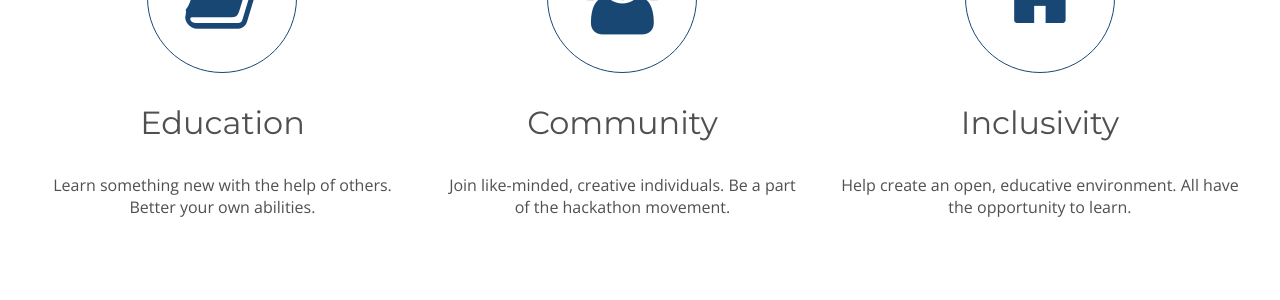
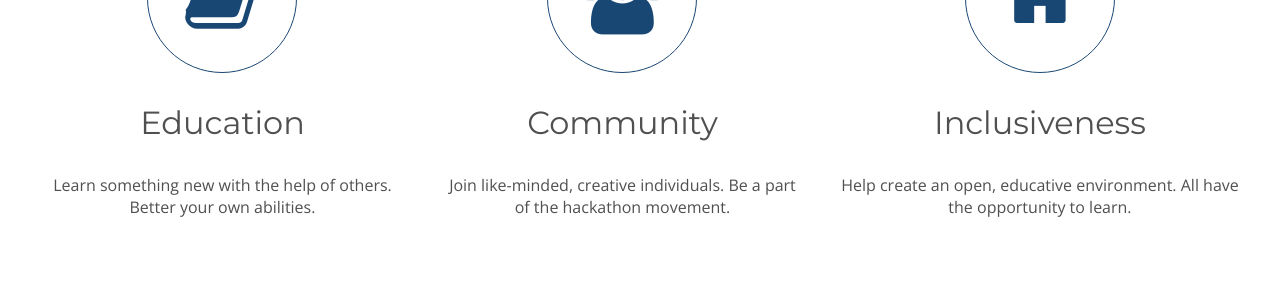
Before and after one commit to codeRIT/coderit.github.io, a Jekyll site: the page built from index.html, in a window 1280 px wide and 900 px high, scrolled down 1069 px. Shown: the part 157-457 px from the top of the window. Built offline with Jekyll 4.4.1, drawn with Linux system fonts in a browser that asks for light colours; nearby versions of some CDN libraries; Markdown is read by kramdown in place of the engine named in the settings; comment, search, counter and statistics services are not loaded.

Commit message:
Fix typo of inclusiveness

```diff
--- a/index.html
+++ b/index.html
@@ -24,7 +24,7 @@ title: Home
     </div>
     <div class="col center badge-cta">
       <i class="fa fa-home fa-5x badge-icon"></i>
-      <h3 class="badge-name">Inclusivity</h3>
+      <h3 class="badge-name">Inclusiveness</h3>
       <p>Help create an open, educative environment. All have the opportunity to learn.</p>
     </div>
   </div>
```
